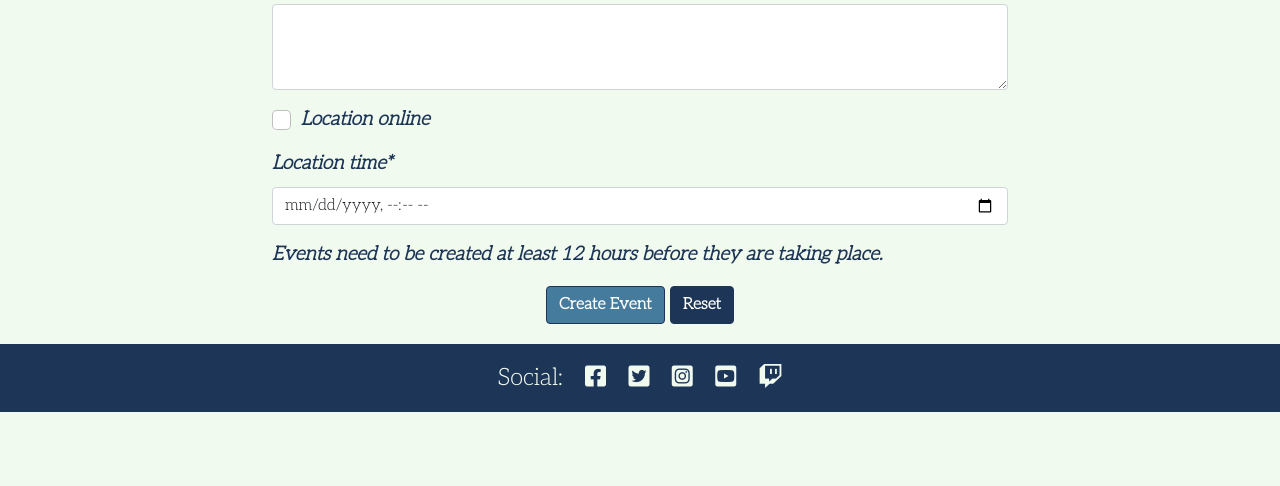
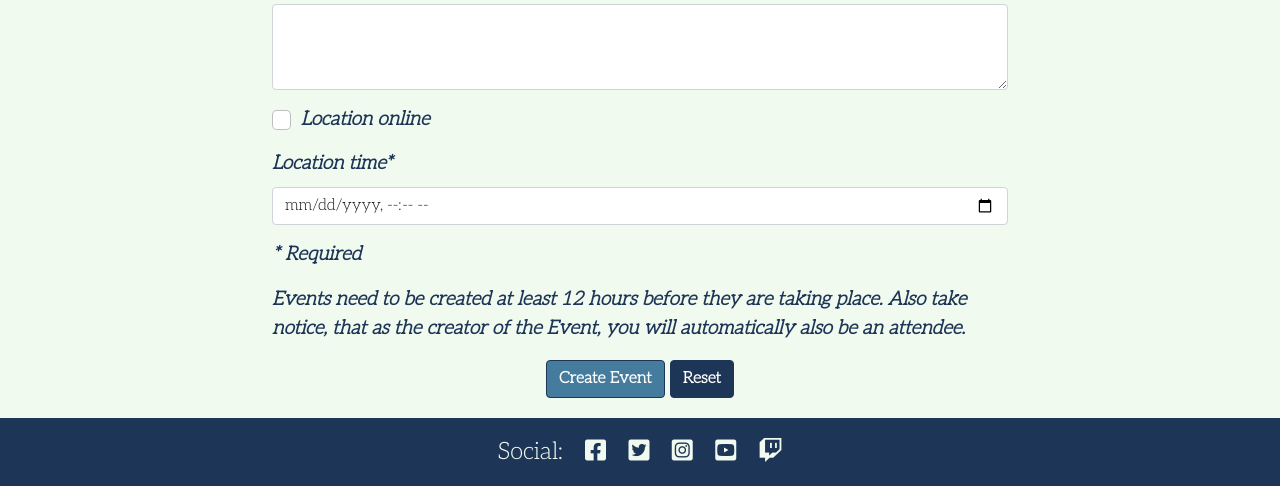
Before and after one commit to Mycrosys/portfolio-project-4-tomodachi, a Django app: page /create_event/ in a window 1280 px wide. Shown: the part 662-1148 px from the top of the page. Before the commit the page ends 1074 px from the top, so only its background shows below. Run offline with Django 3.2, Linux system fonts and the light colour scheme; the visitor is signed in with stand-in values (Sample User, id 1); some libraries are stand-ins or nearby versions.

Commit message:
Feat: my events no longer shows joined events if you are also the author

```diff
--- a/events/views.py
+++ b/events/views.py
@@ -64,8 +64,12 @@ class EventMy(View):
             location_time__gt=timezone.now())
         # Created Events are the ones the logged in user is the author
         created_event = queryset.filter(author=self.request.user.id)
+
         # Joined Events are the ones the logged in user is an attendee
         joined_event = queryset.filter(attendees=self.request.user.id)
+        # Exclude the events where the user is also the author, because
+        # as the creator of the event you always need to attend
+        joined_event = joined_event.exclude(author=self.request.user.id)
 
         return render(
             request,
--- a/templates/browse_event.html
+++ b/templates/browse_event.html
@@ -34,10 +34,8 @@
                                 <!-- Show Calendar sign if you created the Event, same as in Navbar -->
                                 {% if event.author == request.user %}
                                 <i class="fa-solid fa-calendar-days"></i>
-                                {% endif %}
-
                                 <!-- Show Checkmark sign if you joined the Event -->
-                                {% if request.user in event.attendees.all %}
+                                {% elif request.user in event.attendees.all %}
                                 <i class="fa-solid fa-check"></i>
                                 {% endif %}
                             </p>
--- a/templates/create_event.html
+++ b/templates/create_event.html
@@ -13,7 +13,12 @@
                 <form method="POST">
                     {{ event_form | crispy }}
                     {% csrf_token %}
-                    <p>Events need to be created at least 12 hours before they are taking place.</p>
+                    <p>* Required</p>
+                    <p>
+                        Events need to be created at least 12 hours before they are taking place.
+                        Also take notice, that as the creator of the Event, you will automatically
+                        also be an attendee.
+                    </p>
                     <div class="text-center">
                         <input id="create-button" class="btn btn-edit" type="submit" value="Create Event">
                         <button id="reset-button" class="btn btn-reset" type="reset">Reset</button>
--- a/templates/edit_event.html
+++ b/templates/edit_event.html
@@ -13,6 +13,7 @@
                 <form method="POST">
                     {{ event_form | crispy }}
                     {% csrf_token %}
+                    <p>* Required</p>
                     <p>If you make any modifications, the Event start time needs to be at least 12 hours in the future.</p>
                     <div class="text-center">
                         <input id="create-button" class="btn btn-edit" type="submit" value="Update Event">
--- a/templates/index.html
+++ b/templates/index.html
@@ -83,10 +83,8 @@
                                 <!-- Show Calendar sign if you created the Event, same as in Navbar -->
                                 {% if event.author == request.user %}
                                 <i class="fa-solid fa-calendar-days"></i>
-                                {% endif %}
-
                                 <!-- Show Checkmark sign if you joined the Event -->
-                                {% if request.user in event.attendees.all %}
+                                {% elif request.user in event.attendees.all %}
                                 <i class="fa-solid fa-check"></i>
                                 {% endif %}
                             </p>
```
Also changed, not shown: templates/my_events.html (+3 -7 lines).
